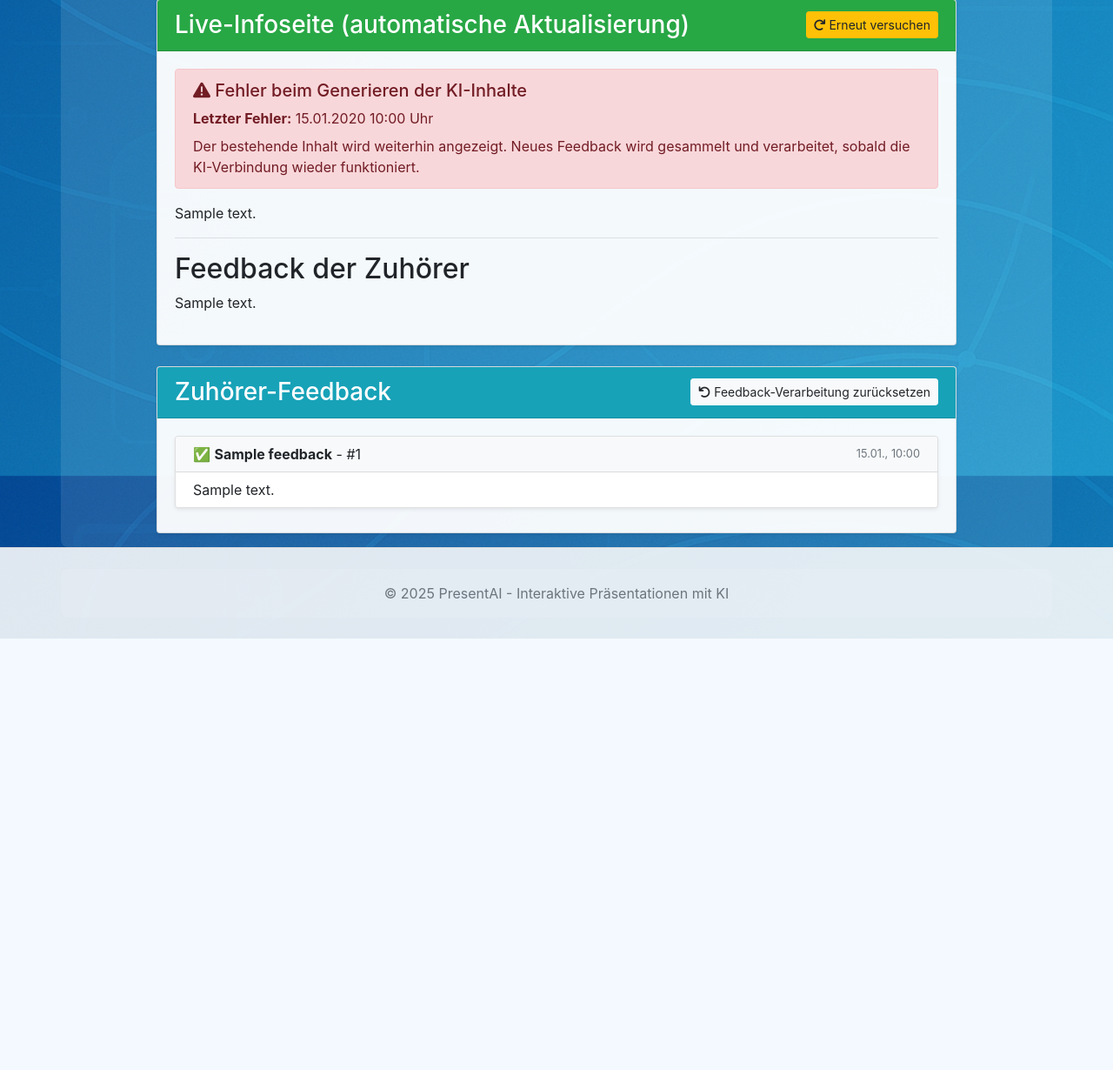
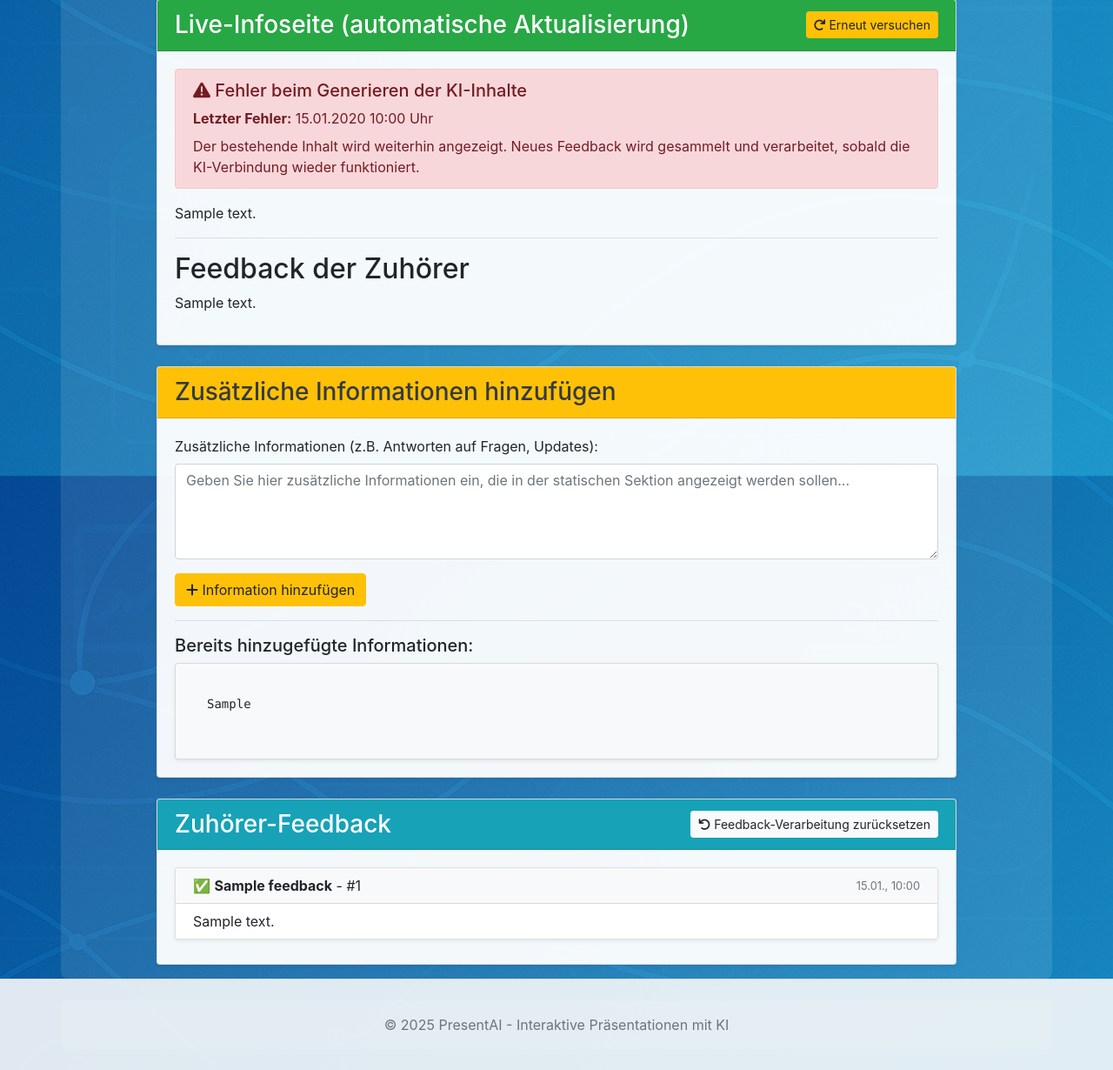
Before and after one commit to DG1001/ConfChat, a Flask app: page /presentation/1 in a window 1280 px wide. Shown: the part 733-1963 px from the top of the page at 87% size. Before the commit the page ends 1467 px from the top, so only its background shows below. Run offline with Flask 3, Linux system fonts and the light colour scheme; a user stored in the database is signed in; tables that the repository leaves empty hold one stand-in row (values such as "Sample post"); some libraries are stand-ins or nearby versions.

Commit message:
feat(presentation): add support for additional information in presentations
This commit introduces a new feature that allows presenters to add additional information to their presentations. A new column `additional_info` has been added to the Presentation model to store this information.

The `generate_static_info_content` function has been updated to incorporate any additional information into the generated static content. Furthermore, a new route `/presentation/<int:id>/add_additional_info` has been implemented to handle form submissions for adding this information.

In the presentation view template, a form is now available that enables users to input additional details, which are displayed prominently if provided. This enhances the interactivity and richness of the presentation content, allowing for updates or responses to questions directly within the platform.

```diff
--- a/app.py
+++ b/app.py
@@ -91,6 +91,9 @@ class Presentation(db.Model):
     failed_context = db.Column(db.Text, nullable=True)  # Kontext bei Fehlern beibehalten
     retry_after = db.Column(db.DateTime, nullable=True)  # Wann frühestens wieder versucht werden darf
 
+    # Additional info from presenter
+    additional_info = db.Column(db.Text, nullable=True)  # Zusätzliche Informationen vom Präsentierenden
+
     # Soft Delete
     is_deleted = db.Column(db.Boolean, default=False, nullable=False)
     deleted_at = db.Column(db.DateTime, nullable=True)
@@ -169,12 +172,20 @@ def markdown_to_html(text):
 
 # KI-Integration
 
-def generate_static_info_content(title, description, context, content):
+def generate_static_info_content(title, description, context, content, additional_info=None):
     """Generiert statische Info-Seite basierend auf Präsentationsdaten."""
     print("\n--- Statische Info-Generierung ---")
     print(f"Titel: {title}")
     print(f"Beschreibung: {description}")
     print("----------------------------------\n")
+
+    additional_section = ""
+    if additional_info:
+        additional_section = f"""
+
+    # Zusätzliche Informationen vom Präsentierenden
+    {additional_info}
+    """
 
     prompt = f"""
     Erstelle eine strukturierte und informative Seite im Markdown-Format basierend auf den folgenden Präsentationsinformationen.
@@ -186,6 +197,7 @@ def generate_static_info_content(title, description, context, content):
     - Verwende Markdown-Formatierung für klare Struktur
     - Keine Feedback-Sektionen erstellen - das ist nur die Info-Seite
     - Keine Informationen erfinden, die nicht aus den gegebenen Daten ableitbar sind
+    - Falls zusätzliche Informationen vom Präsentierenden vorhanden sind, integriere diese in einer separaten Sektion
 
     # Titel der Präsentation
     {title}
@@ -197,7 +209,7 @@ def generate_static_info_content(title, description, context, content):
     {context}
 
     # Hauptinhalt
-    {content}
+    {content}{additional_section}
     """
 
     try:
@@ -505,6 +517,43 @@ def delete_presentation(id):
 
     flash(f'Präsentation "{presentation.title}" wurde gelöscht.', 'success')
     return redirect(url_for('dashboard'))
+
+@app.route('/presentation/<int:id>/add_additional_info', methods=['POST'])
+@login_required
+def add_additional_info(id):
+    presentation = Presentation.get_active_or_404(id)
+
+    # Überprüfen, ob der Benutzer der Ersteller ist
+    if presentation.user_id != current_user.id and not current_user.is_admin:
+        return redirect(url_for('dashboard'))
+
+    additional_info = request.form.get('additional_info')
+    if additional_info and additional_info.strip():
+        # Neue Information zu existierenden hinzufügen
+        if presentation.additional_info:
+            presentation.additional_info += f"\n\n--- Hinzugefügt am {datetime.utcnow().strftime('%d.%m.%Y %H:%M')} ---\n{additional_info.strip()}"
+        else:
+            presentation.additional_info = f"--- Hinzugefügt am {datetime.utcnow().strftime('%d.%m.%Y %H:%M')} ---\n{additional_info.strip()}"
+
+        # Statischen Inhalt neu generieren (da zusätzliche Infos in den statischen Bereich gehören)
+        if presentation.context and presentation.content:
+            static_content = generate_static_info_content(
+                title=presentation.title,
+                description=presentation.description,
+                context=presentation.context,
+                content=presentation.content,
+                additional_info=presentation.additional_info
+            )
+            if static_content is not None:
+                presentation.static_info_content = static_content
+                presentation.last_updated = datetime.utcnow()
+
+        db.session.commit()
+        flash('Zusätzliche Information wurde hinzugefügt und der statische Bereich wurde aktualisiert.', 'success')
+    else:
+        flash('Bitte geben Sie eine gültige Information ein.', 'error')
+
+    return redirect(url_for('view_presentation', id=id))
 
 @app.route('/presentation/<int:id>/reset_feedback_processing', methods=['POST'])
 @login_required
@@ -880,6 +929,11 @@ def add_columns_if_not_exist():
             with db.engine.begin() as conn:
                 conn.execute(db.text('ALTER TABLE presentation ADD COLUMN feedback_content TEXT'))
 
+        # Additional info column
+        if 'additional_info' not in presentation_columns:
+            with db.engine.begin() as conn:
+                conn.execute(db.text('ALTER TABLE presentation ADD COLUMN additional_info TEXT'))
+
         # Feedback table columns
         if 'participant_name' not in feedback_columns:
             with db.engine.begin() as conn:
--- a/templates/view_presentation.html
+++ b/templates/view_presentation.html
@@ -100,6 +100,35 @@
                             </div>
                         </div>
                     </div>
+                </div>
+            </div>
+
+            <!-- Zusätzliche Informationen -->
+            <div class="card mb-4">
+                <div class="card-header bg-warning text-dark">
+                    <h3 class="mb-0">Zusätzliche Informationen hinzufügen</h3>
+                </div>
+                <div class="card-body">
+                    <form method="post" action="{{ url_for('add_additional_info', id=presentation.id) }}">
+                        <div class="form-group">
+                            <label for="additionalInfo">Zusätzliche Informationen (z.B. Antworten auf Fragen, Updates):</label>
+                            <textarea class="form-control" id="additionalInfo" name="additional_info" rows="4"
+                                placeholder="Geben Sie hier zusätzliche Informationen ein, die in der statischen Sektion angezeigt werden sollen..."></textarea>
+                        </div>
+                        <button type="submit" class="btn btn-warning">
+                            <i class="fas fa-plus"></i> Information hinzufügen
+                        </button>
+                    </form>
+
+                    {% if presentation.additional_info %}
+                        <hr>
+                        <h5>Bereits hinzugefügte Informationen:</h5>
+                        <div class="card bg-light">
+                            <div class="card-body">
+                                <pre>{{ presentation.additional_info }}</pre>
+                            </div>
+                        </div>
+                    {% endif %}
                 </div>
             </div>
 
```
